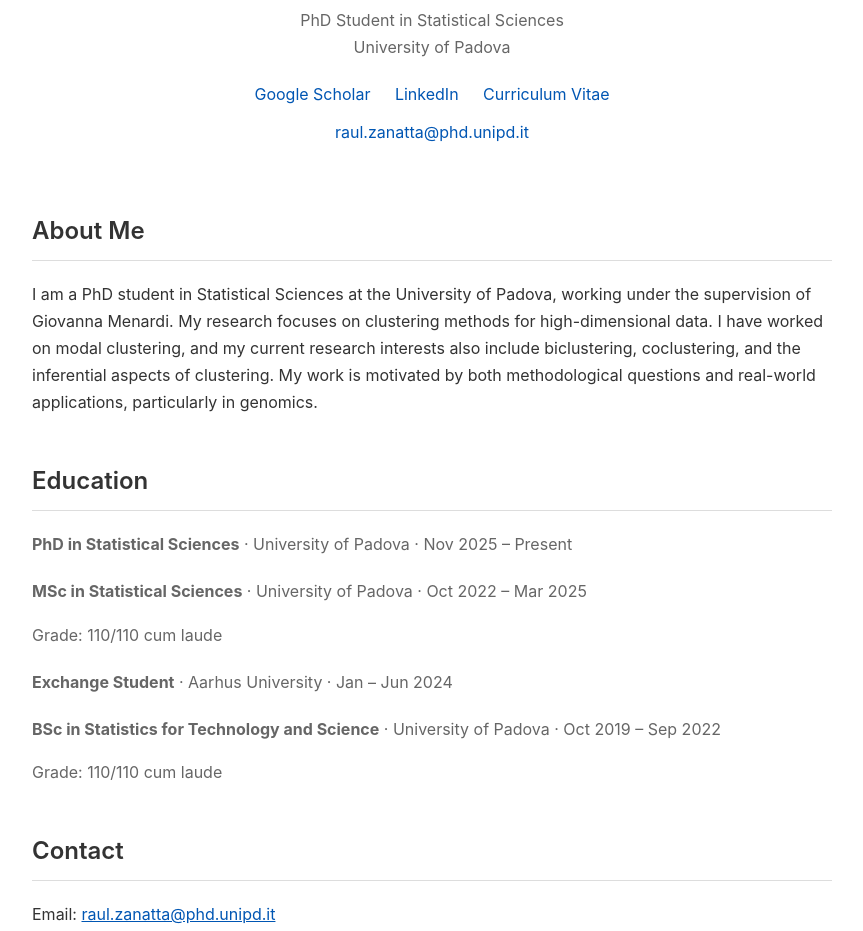
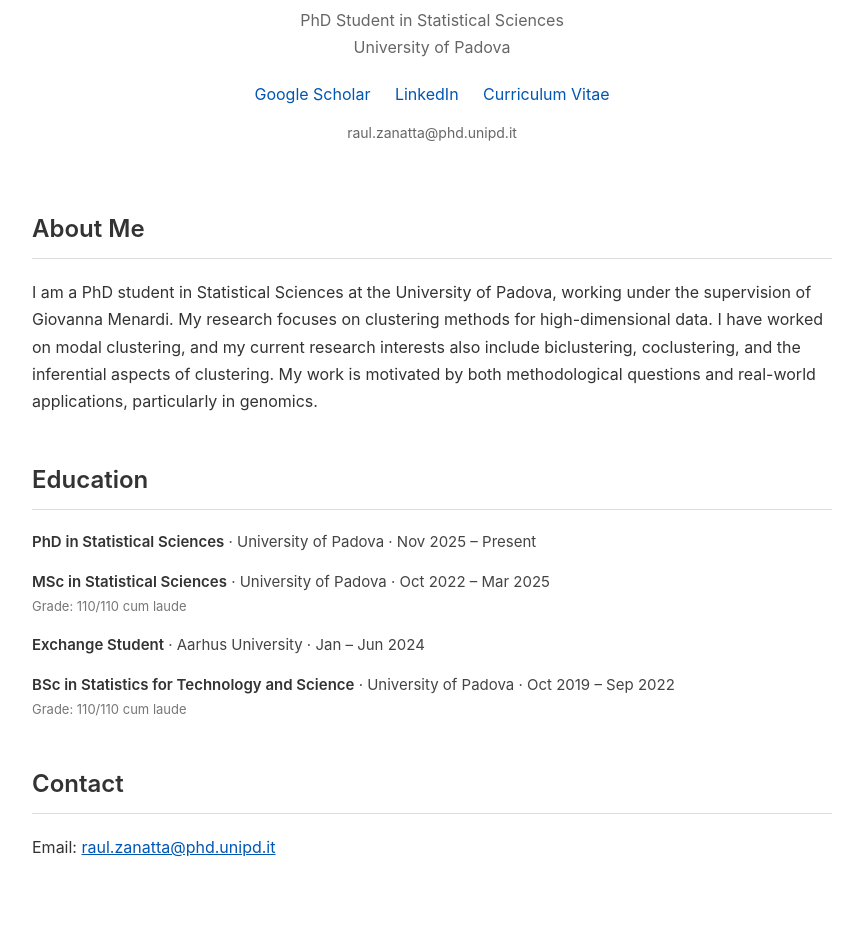
Before and after one commit to raulzanatta/raulzanatta.github.io, a plain HTML site: page index.html in a window 1280 px wide. Shown: the part 404-1335 px from the top of the page, without its empty margins (208-1071 px from the left). Drawn offline with Linux system fonts and the light colour scheme.

Commit message:
Update style.css

```diff
--- a/style.css
+++ b/style.css
@@ -156,3 +156,45 @@ footer {
         font-size: 22px;
     }
 }
+
+
+/* Compact education */
+
+.education-item {
+    margin-bottom: 16px;
+}
+
+.education-item p {
+    margin: 0;
+    color: #444;
+    font-size: 15px;
+    line-height: 1.6;
+}
+
+.education-item strong {
+    color: #333;
+    font-weight: 600;
+}
+
+.education-item .grade {
+    margin-top: 2px;
+    color: #777;
+    font-size: 13px;
+}
+
+/* Email below profile links */
+
+.email {
+    margin-top: 12px;
+    font-size: 14px;
+}
+
+.email a {
+    color: #666;
+    text-decoration: none;
+}
+
+.email a:hover {
+    color: #0056b3;
+    text-decoration: underline;
+}
```
